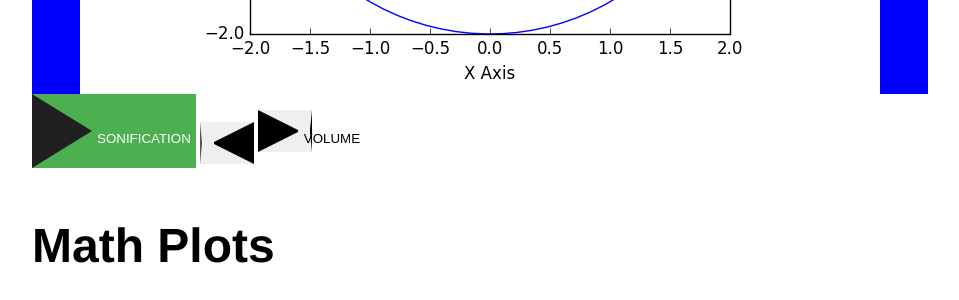
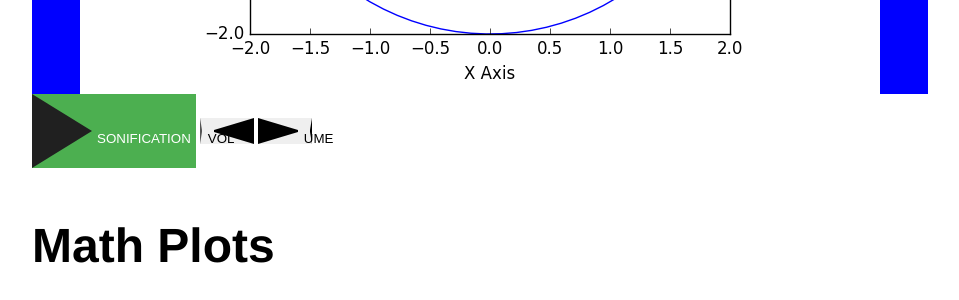
Before and after one commit to rbobkoskie3/rbobkoskie3.github.io, a Jekyll site: the page built from fixes/index.html, in a window 1280 px wide. Shown: the part 901-1201 px from the top of the page, without its empty margins (160-1119 px from the left). Built offline with Jekyll 4.4.1, drawn with Linux system fonts in a browser that asks for light colours.

Commit message:
Add files via upload

```diff
--- a/fixes/index.html
+++ b/fixes/index.html
@@ -138,19 +138,19 @@ title: Math, Sonification, Plots
         .vol {
             width: 0;
             height: 0;
-            text-align: right;
-            border-top: 20px solid transparent;
+            text-align: left;
+            border-top: 12px solid transparent;
             border-right: 40px solid #000;
-            border-bottom: 20px solid transparent;
+            border-bottom: 12px solid transparent;
         }
 
         .ume {
             width: 0;
             height: 0;
-            text-align: right;
-            border-top: 20px solid transparent;
+            text-align: left;
+            border-top: 12px solid transparent;
             border-left: 40px solid #000;
-            border-bottom: 20px solid transparent;
+            border-bottom: 12px solid transparent;
         }
         </style>
 </head>
@@ -177,17 +177,12 @@ title: Math, Sonification, Plots
                 var elem = document.getElementById("myAnimation");
                 var pos = 0;
                 var id = setInterval(frame, 10);
-                var id = setTimeout(frame, 1000);
 
                 var audio = document.getElementById("audio");
                 var isPlaying = false;
 
                 function vol_inc() {
                         audio.volume += 0.1;
-                }
-
-                function vol_dec() {
-                        audio.volume -= 0.1;
                 }
 
                 function play(button) {
@@ -246,5 +241,5 @@ title: Math, Sonification, Plots
         </script>
         <!-- input type="button" class="button" value="SONIFICATION" onclick="play()" -->
         <button class="play" onclick="play(this)">SONIFICATION</button>
-        <button class="vol" onclick="vol_dec()"></button>
-        <button class="ume" onclick="vol_inc()">VOLUME</button>
+        <button class="vol" onclick="vol_dec()">VOL</button>
+        <button class="ume" onclick="vol_inc()">UME</button>
```
